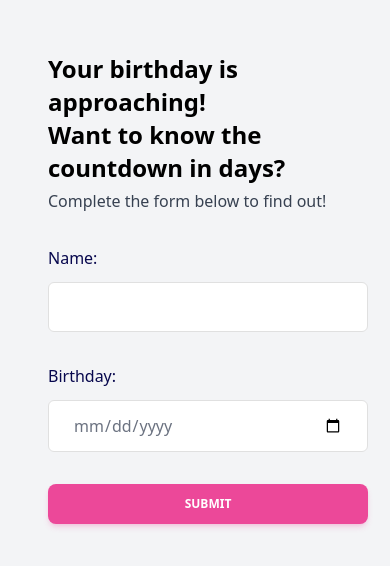
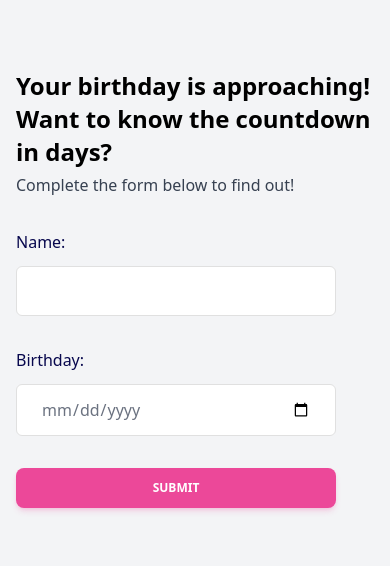
Before and after one commit to claudiasalves/birthday-app, a plain HTML site: page index.html in a window 390 px wide. Shown: the part 130-696 px from the top of the page. Drawn offline with nearby package versions, Linux system fonts and the light colour scheme.

Commit message:
adjusted padding for mobile

```diff
--- a/index.html
+++ b/index.html
@@ -7,7 +7,7 @@
   <title>My birthday app</title>
 </head>
 <body>
-  <div class="flex items-center justify-center p-12 bg-gray-100 h-screen">
+  <div class="flex items-center justify-center p-4 bg-gray-100 h-screen">
     <div class="mx-auto w-full max-w-[550px]">
       <h4 class="block font-sans text-2xl font-semibold leading-snug tracking-normal text-blue-gray-900 antialiased">
         Your birthday is approaching! <br>
```
